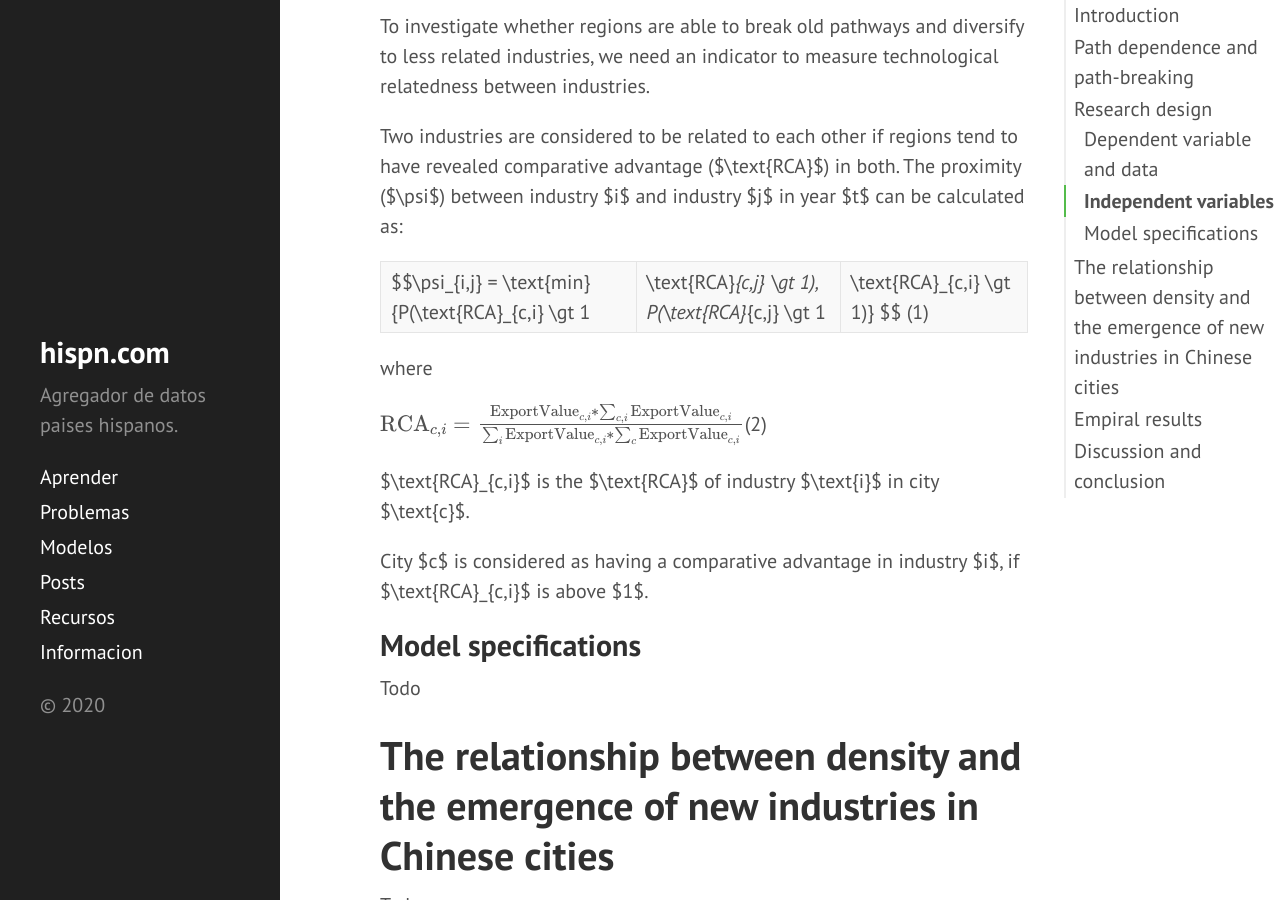
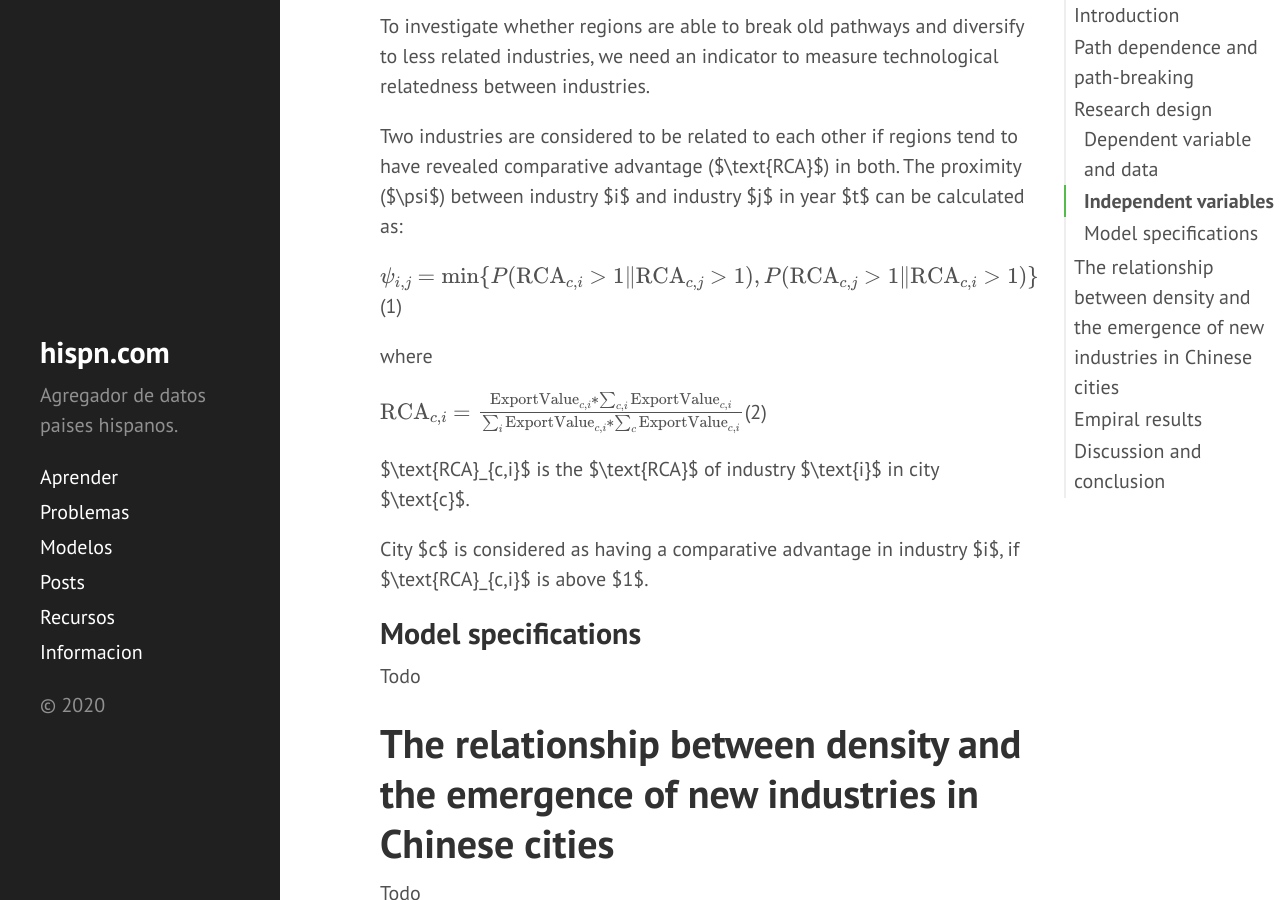
Before and after one commit to DanielBremont/hispn.github.io, a Jekyll site: the page built from _posts/papers/2020-05-01-How-jump-further-catch-up-Path-breaking-uneven-industry-space.md, in a window 1280 px wide and 900 px high, scrolled down 3559 px. Built offline with Jekyll 4.4.1, drawn with Linux system fonts in a browser that asks for light colours; formulas are drawn with MathJax 3.

Commit message:
Nuevo commit

```diff
--- a/_posts/papers/2020-05-01-How-jump-further-catch-up-Path-breaking-uneven-industry-space.md
+++ b/_posts/papers/2020-05-01-How-jump-further-catch-up-Path-breaking-uneven-industry-space.md
@@ -71,7 +71,7 @@ To investigate whether regions are able to break old pathways and diversify to l
 
 Two industries are considered to be related to each other if regions tend to have revealed comparative advantage ($\text{RCA}$) in both. The proximity ($\psi$) between industry $i$ and industry $j$ in year $t$ can be calculated as:
 
-$$\psi_{i,j} = \text{min} \{P(\text{RCA}_{c,i} \gt 1 | \text{RCA}_{c,j} \gt 1), P(\text{RCA}_{c,j} \gt 1 | \text{RCA}_{c,i} \gt 1)\} $$ (1)
+$$\psi_{i,j} = \text{min} \{P(\text{RCA}_{c,i} \gt 1 \| \text{RCA}_{c,j} \gt 1), P(\text{RCA}_{c,j} \gt 1 \| \text{RCA}_{c,i} \gt 1)\} $$ (1)
 
 where
 
```
